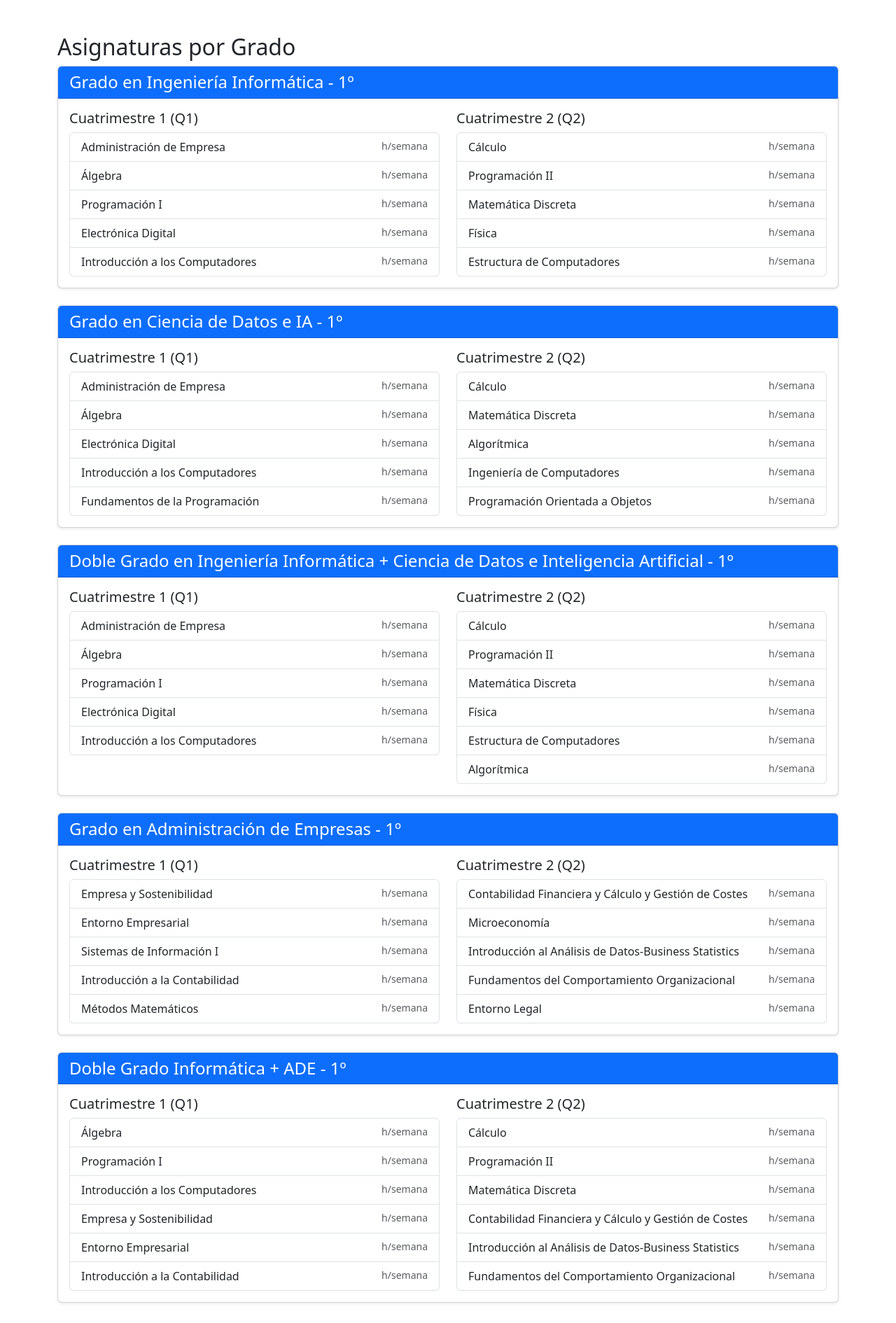
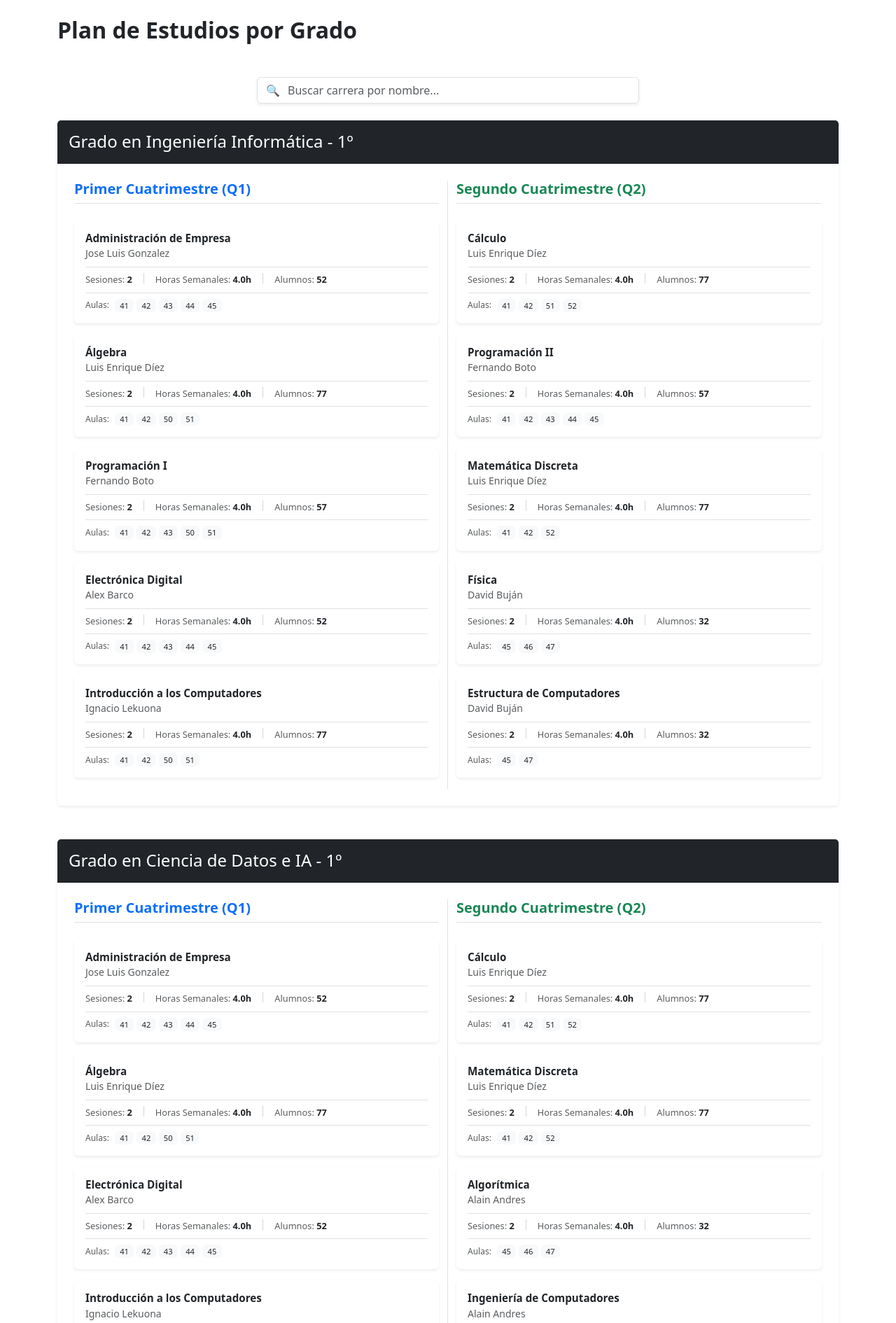
Before and after one commit to Gontzaa86/PFG-25-26, a Flask app: page /grados in a window 1280 px wide. Shown: the part 56-1946 px from the top of the page at 70% size. Run offline with Flask 3, Linux system fonts and the light colour scheme.

Commit message:
Página de visualizacion de grados.

```diff
--- a/main.py
+++ b/main.py
@@ -39,7 +39,9 @@ def lista_grados():
     data = cargar_datos()
     grados = data.get('grades', [])
     asignaturas = data.get('courses', [])
-    return render_template('grados.html', grados=grados, asignaturas=asignaturas)
+    profesores = {p['id']: p['name'] for p in data.get('teachers', [])}
+
+    return render_template('grados.html', grados=grados, asignaturas=asignaturas, profesores=profesores)
 
 # Esta ruta solo carga la página HTML con el contador y el botón
 @app.route('/solver/stream')
--- /dev/null
+++ b/static/css/styles.css
@@ -0,0 +1,9 @@
+/* Animación de desvanecimiento para filtro de búsqueda */
+@keyframes fadeIn {
+    from { opacity: 0; transform: translateY(10px); }
+    to { opacity: 1; transform: translateY(0); }
+}
+
+.animar-entrada {
+    animation: fadeIn 0.4s ease-out forwards;
+}
--- /dev/null
+++ b/static/js/grados.js
@@ -0,0 +1,23 @@
+function filtrarGrados()
+{
+    const texto = document.getElementById('buscadorGrado').value.toLowerCase();
+    const grados = document.querySelectorAll('.seccion-grado');
+
+    grados.forEach(grado => {
+        const nombreCarrera = grado.getAttribute('data-nombre');
+
+        if (nombreCarrera.includes(texto))
+        {
+            if (grado.style.display === "none")
+            {
+                grado.classList.add("animar-entrada");
+            }
+            grado.style.display = ""
+        }
+        else
+        {
+            grado.style.display = "none";
+            grado.classList.remove("animar-entrada");
+        }
+    });
+}
--- a/templates/grados.html
+++ b/templates/grados.html
@@ -1,35 +1,72 @@
 {% extends "layout.html" %}
+
 {% block content %}
-<div class="container mt-4">
-    <h2>Asignaturas por Grado</h2>
+{% macro render_asignaturas(grado_id, term_id, lista, dict_profes) %}
+    {% for curso in lista if grado_id in curso.grades and curso.term == term_id %}
+    <div class="card mb-3 border-0 shadow-sm bg-white">
+        <div class="card-body p-3">
+            <div class="mb-2">
+                <h6 class="fw-bold text-dark mb-0" style="font-size: 0.95rem;">{{ curso.name }}</h6>
+                <small class="text-muted">
+                    <i class="bi bi-person text-primary"></i> {{ dict_profes.get(curso.teacher, "No asignado") }}
+                </small>
+            </div>
+
+            <div class="d-flex align-items-center gap-3 py-2 border-top border-bottom my-2" style="font-size: 0.8rem;">
+                <div title="Sesiones semanales">
+                    <span class="text-muted">Sesiones:</span> <strong>{{ curso.sessions_per_week }}</strong>
+                </div>
+                <div class="vr text-muted" style="height: 15px;"></div> <div title="Horas semanales">
+                    <span class="text-muted">Horas Semanales:</span> <strong>{{ (curso.duration_slots * curso.sessions_per_week * 30) / 60 }}h</strong>
+                </div>
+                <div class="vr text-muted" style="height: 15px;"></div>
+                <div title="Cantidad de alumnos">
+                    <span class="text-muted">Alumnos:</span> <strong>{{ curso.students }}</strong>
+                </div>
+            </div>
+
+            <div class="d-flex flex-wrap gap-1 align-items-center">
+                <small class="text-muted me-1" style="font-size: 0.75rem;">Aulas:</small>
+                {% for aula in curso.possible_rooms %}
+                    <span class="badge bg-light text-dark border-0 fw-normal" style="font-size: 0.7rem;">{{ aula }}</span>
+                {% endfor %}
+            </div>
+        </div>
+    </div>
+    {% endfor %}
+{% endmacro %}
+
+<div class="container">
+    <h2 class="fw-bold mb-5">Plan de Estudios por Grado</h2>
+
+    <div class="row mb-4">
+        <div class="col-md-6 mx-auto">
+            <div class="input-group shadow-sm">
+                <span class="input-group-text bg-white border-end-0">🔍</span>
+                <input type="text"
+                    id="buscadorGrado"
+                    class="form-control border-start-0 ps-0"
+                    placeholder="Buscar carrera por nombre..."
+                    onkeyup="filtrarGrados()">
+            </div>
+        </div>
+    </div>
+
     {% for grado in grados %}
-    <div class="card mb-4 shadow-sm">
-        <div class="card-header bg-primary text-white">
+    <div class="card shadow-sm border-0 mb-5 seccion-grado animar-entrada" data-nombre="{{ grado.name | lower }}">
+        <div class="card-header bg-dark text-white p-3">
             <h4 class="mb-0">{{ grado.name }}</h4>
         </div>
-        <div class="card-body">
+        <div class="card-body p-4">
             <div class="row">
-                <div class="col-md-6">
-                    <h5>Cuatrimestre 1 (Q1)</h5>
-                    <ul class="list-group">
-                        {% for curso in asignaturas if grado.id in curso.grades and curso.term == 'Q1' %}
-                        <li class="list-group-item d-flex justify-content-between">
-                            {{ curso.name }}
-                            <small class="text-muted">{{ curso.hours_per_week }}h/semana</small>
-                        </li>
-                        {% endfor %}
-                    </ul>
+                <div class="col-lg-6 border-end">
+                    <h5 class="text-primary fw-bold mb-4 border-bottom pb-2">Primer Cuatrimestre (Q1)</h5>
+                    {{ render_asignaturas(grado.id, 'Q1', asignaturas, profesores) }}
                 </div>
-                <div class="col-md-6">
-                    <h5>Cuatrimestre 2 (Q2)</h5>
-                    <ul class="list-group">
-                        {% for curso in asignaturas if grado.id in curso.grades and curso.term == 'Q2' %}
-                        <li class="list-group-item d-flex justify-content-between">
-                            {{ curso.name }}
-                            <small class="text-muted">{{ curso.hours_per_week }}h/semana</small>
-                        </li>
-                        {% endfor %}
-                    </ul>
+
+                <div class="col-lg-6">
+                    <h5 class="text-success fw-bold mb-4 border-bottom pb-2">Segundo Cuatrimestre (Q2)</h5>
+                    {{ render_asignaturas(grado.id, 'Q2', asignaturas, profesores) }}
                 </div>
             </div>
         </div>
@@ -37,3 +74,7 @@
     {% endfor %}
 </div>
 {% endblock %}
+
+{% block scripts %}
+<script src="{{ url_for('static', filename='js/grados.js') }}"></script>
+{% endblock %}
--- a/templates/layout.html
+++ b/templates/layout.html
@@ -8,7 +8,8 @@
     <!-- Bootstrap CSS -->
     <link href="https://cdn.jsdelivr.net/npm/bootstrap@5.3.0/dist/css/bootstrap.min.css" rel="stylesheet">
 
-    <!-- CSS propio (Si se usa) -->
+    <!-- CSS propio -->
+    <link rel="stylesheet" href="static/css/styles.css">
 </head>
 <body>
     <header>
```
